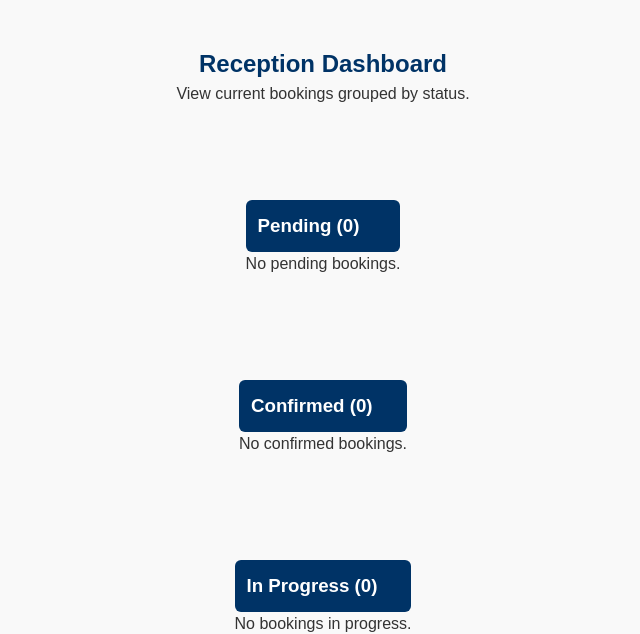
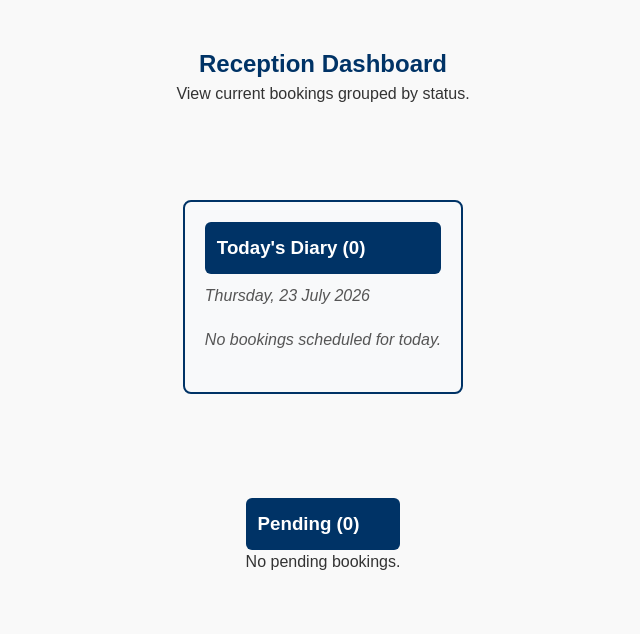
Before and after one commit to Reme65/almac-and-sons-garage-management, a Django app: page /dashboard/ in a window 1280 px wide. Shown: the part 60-694 px from the top of the page, without its empty margins (317-957 px from the left). Run offline with Django 4.2, Linux system fonts and the light colour scheme; data that the repository does not hold is empty.

Commit message:
Add todays diary to reception dashboard

```diff
--- a/garage/views.py
+++ b/garage/views.py
@@ -1,4 +1,5 @@
 from django.shortcuts import render
+from django.utils import timezone
 from .models import Booking, Customer, Vehicle
 
 
@@ -88,12 +89,18 @@ def booking(request):
     )
 
 def dashboard(request):
+    today = timezone.localdate()
+
     bookings = Booking.objects.select_related(
         "vehicle",
         "vehicle__customer",
     ).order_by("booking_date")
 
+    todays_bookings = bookings.filter(booking_date=today)
+
     context = {
+        "today": today,
+        "todays_bookings": todays_bookings,
         "pending_bookings": bookings.filter(status="pending"),
         "confirmed_bookings": bookings.filter(status="confirmed"),
         "in_progress_bookings": bookings.filter(status="in_progress"),
--- a/static/css/styles.css
+++ b/static/css/styles.css
@@ -444,6 +444,28 @@ button:hover {
   margin: 30px 0;
 }
 
+/* ==========================
+   TODAY'S DIARY
+========================== */
+
+.todays-diary {
+  background: #f8f9fa;
+  border: 2px solid #003366;
+  border-radius: 8px;
+  padding: 20px;
+  margin-bottom: 30px;
+}
+
+.todays-diary h3 {
+  margin-bottom: 10px;
+}
+
+.todays-diary > p {
+  font-style: italic;
+  margin-bottom: 20px;
+  color: #555;
+}
+
 .dashboard-section {
   margin: 40px auto;
   max-width: 1000px;
--- a/templates/dashboard.html
+++ b/templates/dashboard.html
@@ -29,6 +29,22 @@
     <h2>Reception Dashboard</h2>
     <p>View current bookings grouped by status.</p>
   </section>
+
+  <section class="dashboard-section todays-diary">
+  <h3>Today's Diary ({{ todays_bookings|length }})</h3>
+  <p>{{ today|date:"l, j F Y" }}</p>
+
+  {% for booking in todays_bookings %}
+    <article class="booking-card">
+      <p><strong>Registration:</strong> {{ booking.vehicle_registration }}</p>
+      <p><strong>Customer:</strong> {{ booking.vehicle.customer }}</p>
+      <p><strong>Service:</strong> {{ booking.service_required }}</p>
+      <p><strong>Status:</strong> {{ booking.get_status_display }}</p>
+    </article>
+  {% empty %}
+    <p>No bookings scheduled for today.</p>
+  {% endfor %}
+</section>
 
   <section class="dashboard-section">
     <h3>Pending ({{ pending_bookings|length }})</h3>
```
